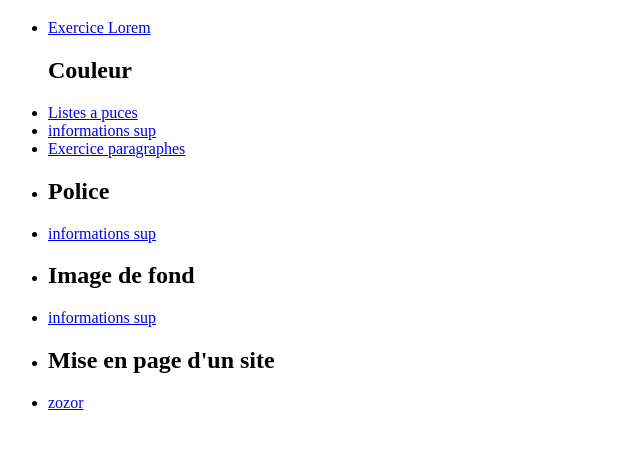
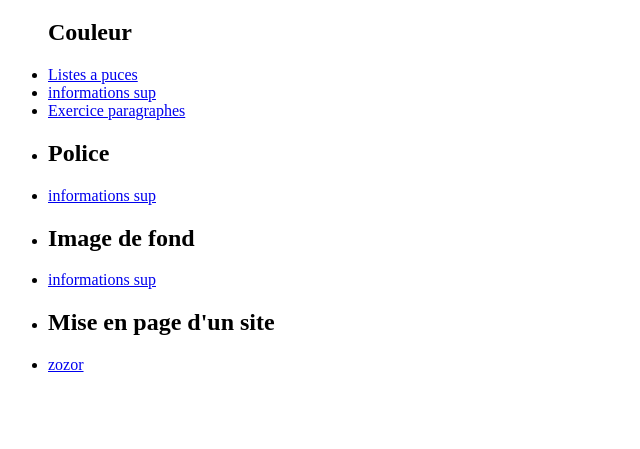
Before and after one commit to Kirigouter78/tp5.github.io, a plain HTML site: page index.html in a window 1280 px wide. Shown: the part 61-510 px from the top of the page, without its empty margins (0-640 px from the left). Drawn offline with Linux system fonts and the light colour scheme.

Commit message:
Update index.html

```diff
--- a/index.html
+++ b/index.html
@@ -7,7 +7,6 @@
 <body>
 	<h1>Mes exercices</h1>
 <ul>
-	<li><a href="lorem.html">Exercice Lorem</a>
 	</li><h2>Couleur</h2>
 	<li><a href="listes_a_puces.html">Listes a puces</a>
 	<li><a href="informations_sup.html">informations sup</a>
```
